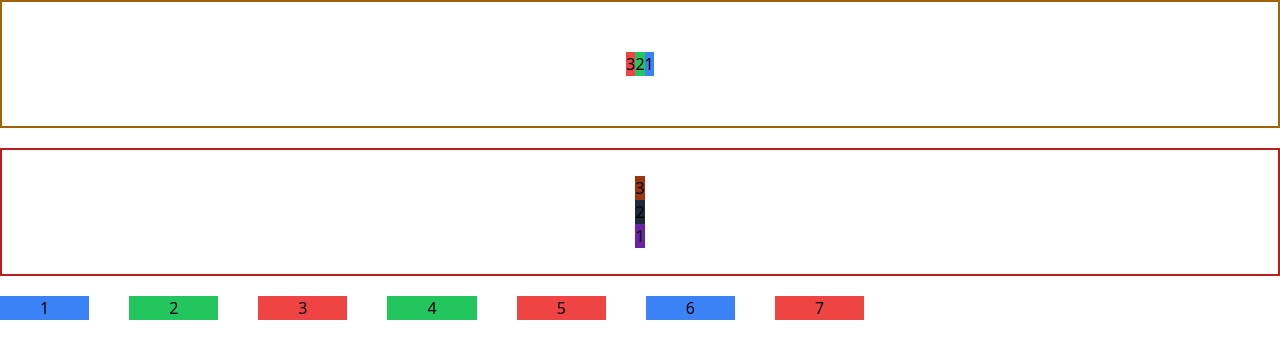
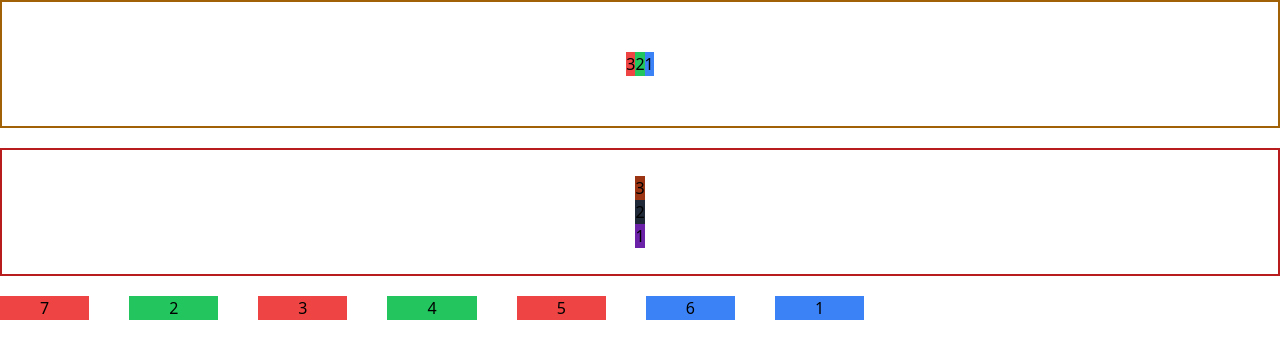
Before and after one commit to treinaweb/Tailwind-Flexbox, a website: page index.html in a window 1280 px wide. Drawn offline with nearby package versions, Linux system fonts and the light colour scheme; files that its build step writes are made by us from their sources.

Commit message:
01:08 - Alterando a ordem dos elementos

```diff
--- a/index.html
+++ b/index.html
@@ -21,13 +21,13 @@
     </div>
 
     <div class="flex flex-wrap gap-10 mb-5">
-        <div class="bg-blue-500 px-10">1</div>
+        <div class="bg-blue-500 px-10 order-last">1</div>
         <div class="bg-green-500 px-10 ">2</div>
         <div class="bg-red-500 px-10">3</div>
         <div class="bg-green-500 px-10">4</div>
         <div class="bg-red-500 px-10">5</div>
         <div class="bg-blue-500 px-10 ">6</div>
-        <div class="bg-red-500 px-10">7</div>
+        <div class="bg-red-500 px-10 order-first">7</div>
     </div>
 </body>
 </html>
```
